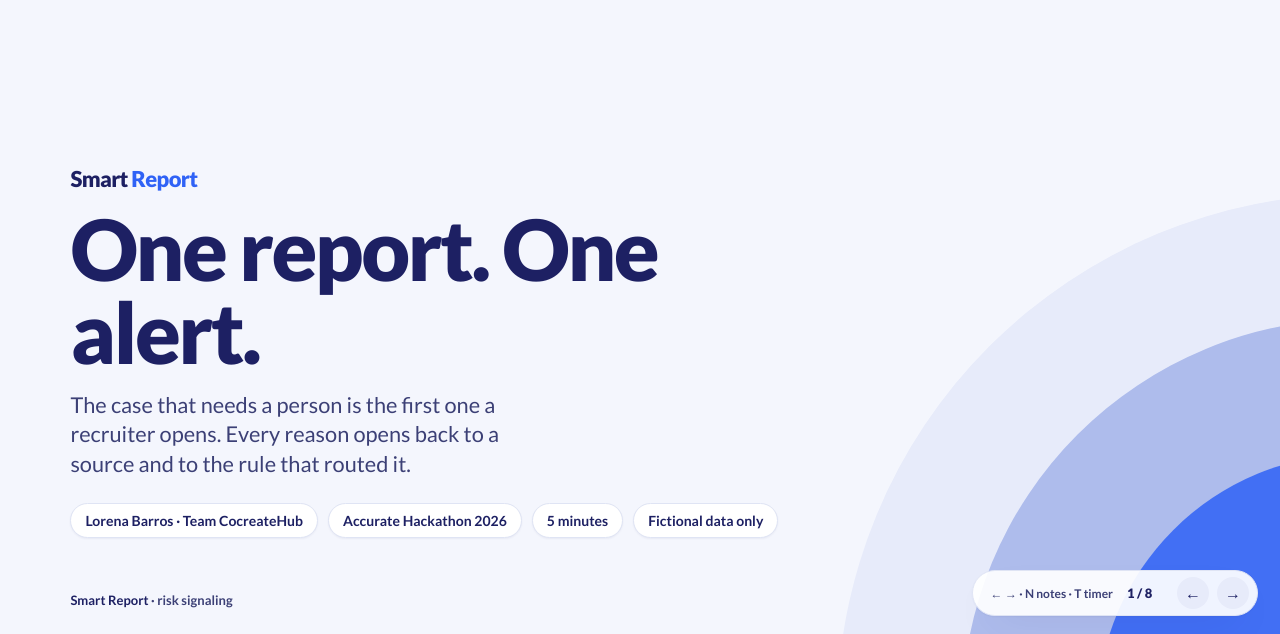
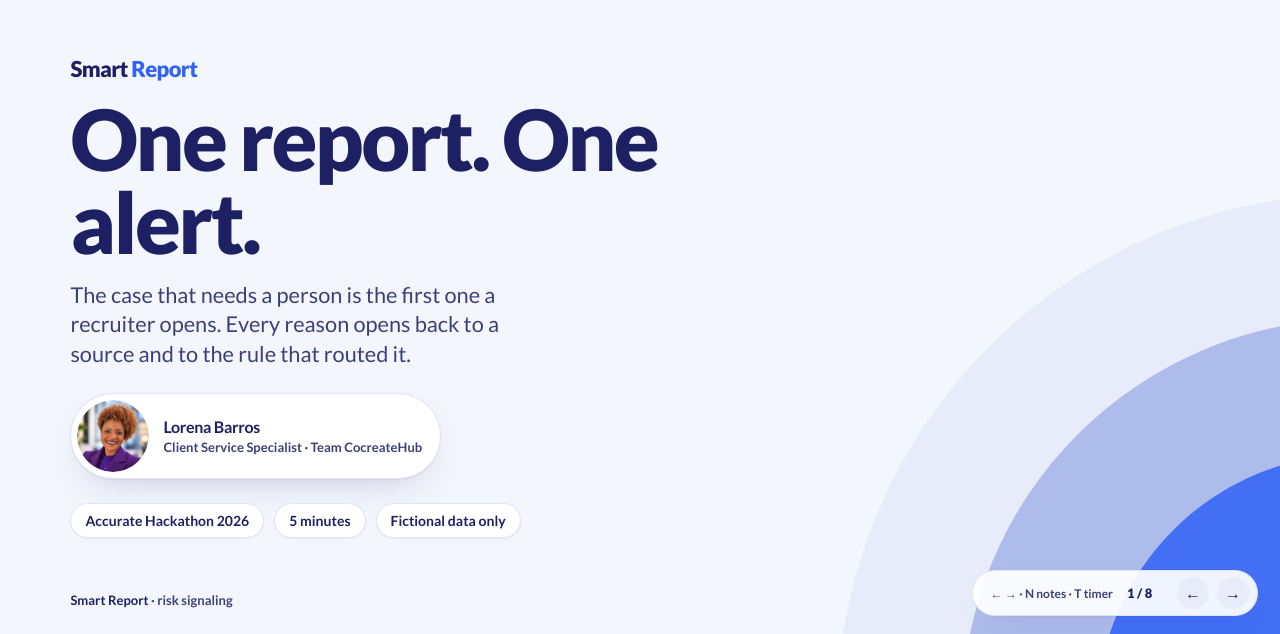
Before and after one commit to lorenasamuel-rgb/smart-report, a website: page pitch/index.html in a window 1280 px wide. Shown: the part 166-800 px from the top of the page. Drawn offline with Linux system fonts and the light colour scheme.

Commit message:
Show the presenter photo and client-service role on the pitch.
Co-authored-by: Cursor <cursoragent@cursor.com>

```diff
--- a/pitch/index.html
+++ b/pitch/index.html
@@ -70,7 +70,16 @@ h2{
   font-size:clamp(32px,3.5vw,52px);color:var(--ink);
   max-width:34ch;
 }
-.team-line{margin-top:8px;font-size:14px;font-weight:700;color:var(--ink-soft)}
+.team-line{margin-top:8px;font-size:14px;font-weight:700;color:var(--ink-soft);display:flex;align-items:center;gap:10px}
+.team-line img{width:40px;height:40px;border-radius:50%;object-fit:cover;flex:none}
+.presenter{
+  display:flex;align-items:center;gap:14px;width:max-content;max-width:100%;
+  margin-top:3vh;background:#fff;border:1px solid var(--line);border-radius:999px;
+  padding:6px 18px 6px 6px;box-shadow:var(--shadow);
+}
+.presenter img{width:72px;height:72px;border-radius:50%;object-fit:cover;display:block;flex:none}
+.presenter strong{display:block;font-size:16px;letter-spacing:-.02em;line-height:1.2}
+.presenter span{display:block;margin-top:2px;font-size:13px;font-weight:700;color:var(--ink-soft)}
 .dek{
   margin-top:2.2vh;max-width:38ch;
   font-size:clamp(18px,1.7vw,26px);line-height:1.35;color:var(--ink-soft);
@@ -318,8 +327,14 @@ body.show-notes .notes{display:block}
       <div class="wordmark">Smart <em>Report</em></div>
       <h1>One report. One alert.</h1>
       <p class="dek">The case that needs a person is the first one a recruiter opens. Every reason opens back to a source and to the rule that routed it.</p>
+      <div class="presenter">
+        <img src="lorena-barros.jpg" alt="">
+        <div>
+          <strong>Lorena Barros</strong>
+          <span>Client Service Specialist · Team CocreateHub</span>
+        </div>
+      </div>
       <div class="meta-row">
-        <span class="pill">Lorena Barros · Team CocreateHub</span>
         <span class="pill">Accurate Hackathon 2026</span>
         <span class="pill">5 minutes</span>
         <span class="pill">Fictional data only</span>
@@ -443,7 +458,7 @@ body.show-notes .notes{display:block}
   <section class="slide" data-end="282" data-notes="trust">
     <div class="frame">
       <h2>Three checks in the room.</h2>
-      <p class="team-line">Lorena Barros · Team CocreateHub</p>
+      <p class="team-line"><img src="lorena-barros.jpg" alt="">Lorena Barros · Client Service Specialist · Team CocreateHub</p>
       <div class="guards">
         <article class="guard">
           <div class="num">01</div>
@@ -474,8 +489,12 @@ body.show-notes .notes{display:block}
     <div class="frame">
       <h1>Start with the case that matters.</h1>
       <p class="dek">End with a person who can point at the source and at the rule.</p>
-      <div class="meta-row">
-        <span class="pill">Lorena Barros · Team CocreateHub</span>
+      <div class="presenter">
+        <img src="lorena-barros.jpg" alt="">
+        <div>
+          <strong>Lorena Barros</strong>
+          <span>Client Service Specialist · Team CocreateHub</span>
+        </div>
       </div>
     </div>
     <div class="foot"><span><b>Smart Report</b> · Accurate Hackathon 2026</span></div>
@@ -531,7 +550,7 @@ const NOTES = {
   },
   close: {
     who: "4:42 – 5:00 · land it, then open the queue.",
-    say: "A faster hire starts with the case that matters. It ends with a person who can point at the source and at the rule. I’m Lorena Barros, Team CocreateHub. We’ll open Jordan’s queue.",
+    say: "A faster hire starts with the case that matters. It ends with a person who can point at the source and at the rule. I’m Lorena Barros, Client Service Specialist, Team CocreateHub. We’ll open Jordan’s queue.",
     cue: "Stop talking. Click the prototype. Name each teammate’s piece if you have not already."
   }
 };
```
Also changed, not shown: pitch/lorena-barros.jpg (added).
